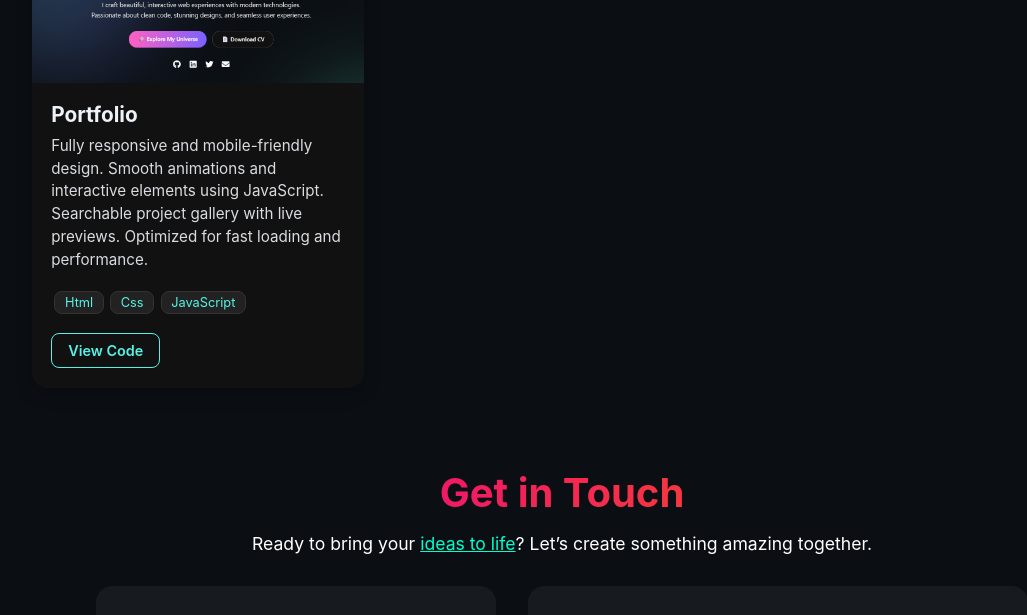
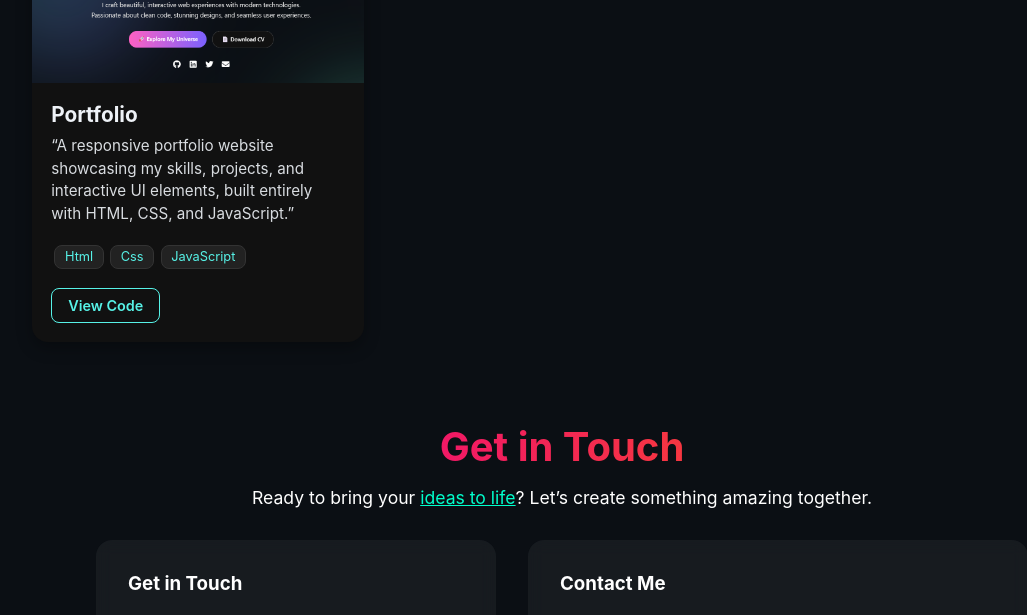
Before and after one commit to Dakshkumar122/myportfolionew, a plain HTML site: page index.html in a window 1280 px wide. Shown: the part 3315-3930 px from the top of the page, without its empty margins (78-1105 px from the left). Drawn offline with nearby package versions, Linux system fonts and the light colour scheme.

Commit message:
featured project section commit done2

```diff
--- a/index.html
+++ b/index.html
@@ -265,13 +265,7 @@
           <img src="images/portfolio.png" alt="IRC Server" class="project-img">
           <div class="project-content">
             <h3>Portfolio</h3>
-            <p>Fully responsive and mobile-friendly design.
-
-              Smooth animations and interactive elements using JavaScript.
-
-              Searchable project gallery with live previews.
-
-              Optimized for fast loading and performance.</p>
+            <p>“A responsive portfolio website showcasing my skills, projects, and interactive UI elements, built entirely with HTML, CSS, and JavaScript.”</p>
             <div class="tags">
               <span>Html</span><span>Css</span><span>JavaScript</span>
             </div>
```
